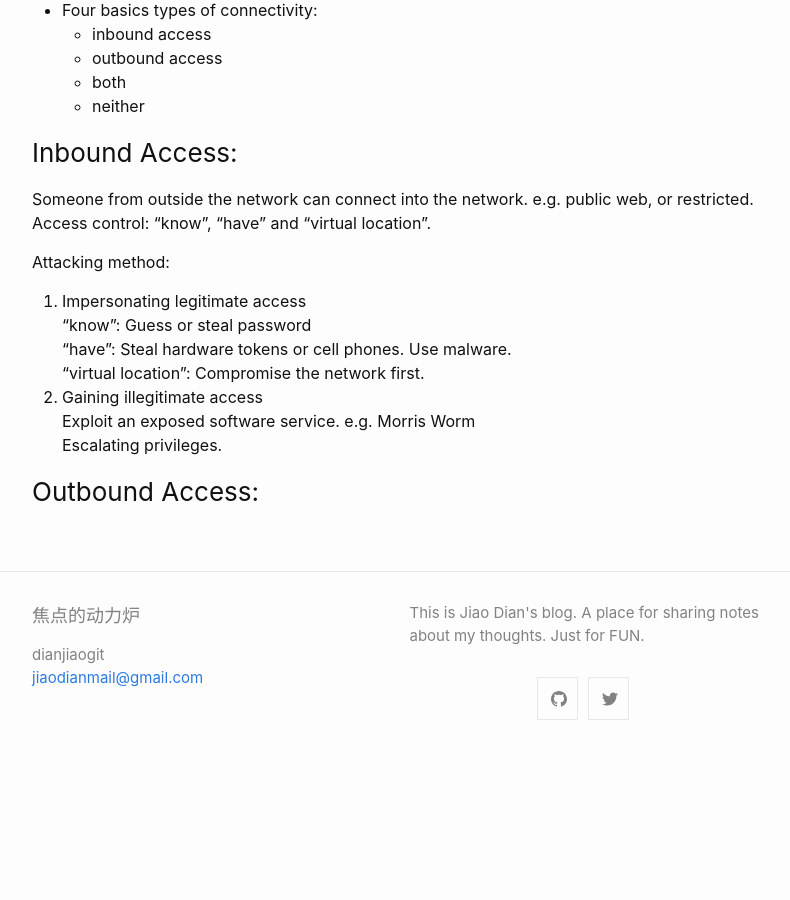
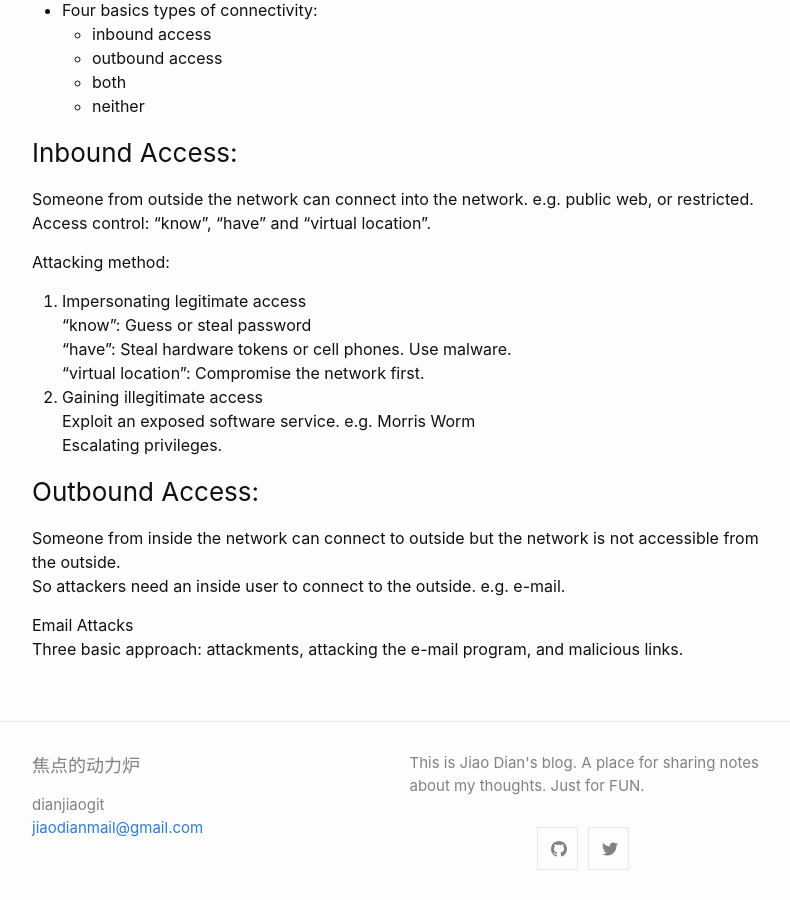
Before and after one commit to dianjiaogit/dianjiaogit.github.io, a Jekyll site: the page built from _posts/2020-01-07-The Attacker.md, in a window 1280 px wide and 900 px high, scrolled down 898 px. Shown: the whole window, without its empty margins (238-1028 px from the left). Built offline with Jekyll 4.4.1, drawn with Linux system fonts in a browser that asks for light colours; before the commit the page ends 1648 px from its top, so only the background shows below that.

Commit message:
outbound access half done

```diff
--- a/_posts/2020-01-07-The Attacker.md
+++ b/_posts/2020-01-07-The Attacker.md
@@ -53,3 +53,8 @@ Exploit an exposed software service. e.g. Morris Worm
 Escalating privileges.
 
 ### Outbound Access:
+Someone from inside the network can connect to outside but the network is not accessible from the outside.
+So attackers need an inside user to connect to the outside. e.g. e-mail.
+
+Email Attacks
+Three basic approach: attackments, attacking the e-mail program, and malicious links.
```
